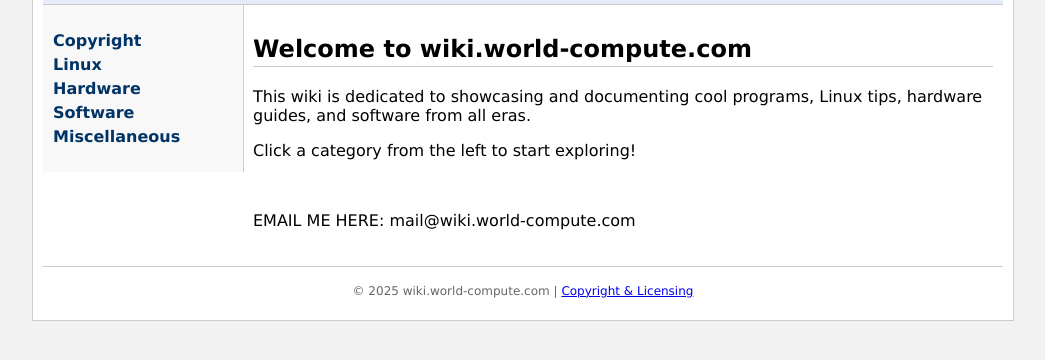
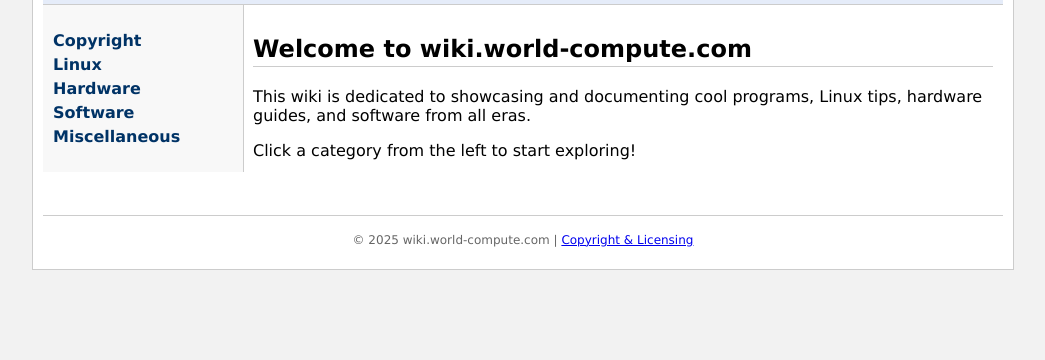
Before and after one commit to n0b0dy-arch-btw/wiki.world-compute.com, a plain HTML site: page index.html in a window 1280 px wide. Shown: the part 76-436 px from the top of the page, without its empty margins (117-1162 px from the left). Drawn offline with Linux system fonts and the light colour scheme.

Commit message:
Update index.html

```diff
--- a/index.html
+++ b/index.html
@@ -32,7 +32,6 @@
             Click a category from the left to start exploring!
         </p>
         <br>
-        <p>EMAIL ME HERE: mail@wiki.world-compute.com</p>
     </main>
 
     <footer>
```
